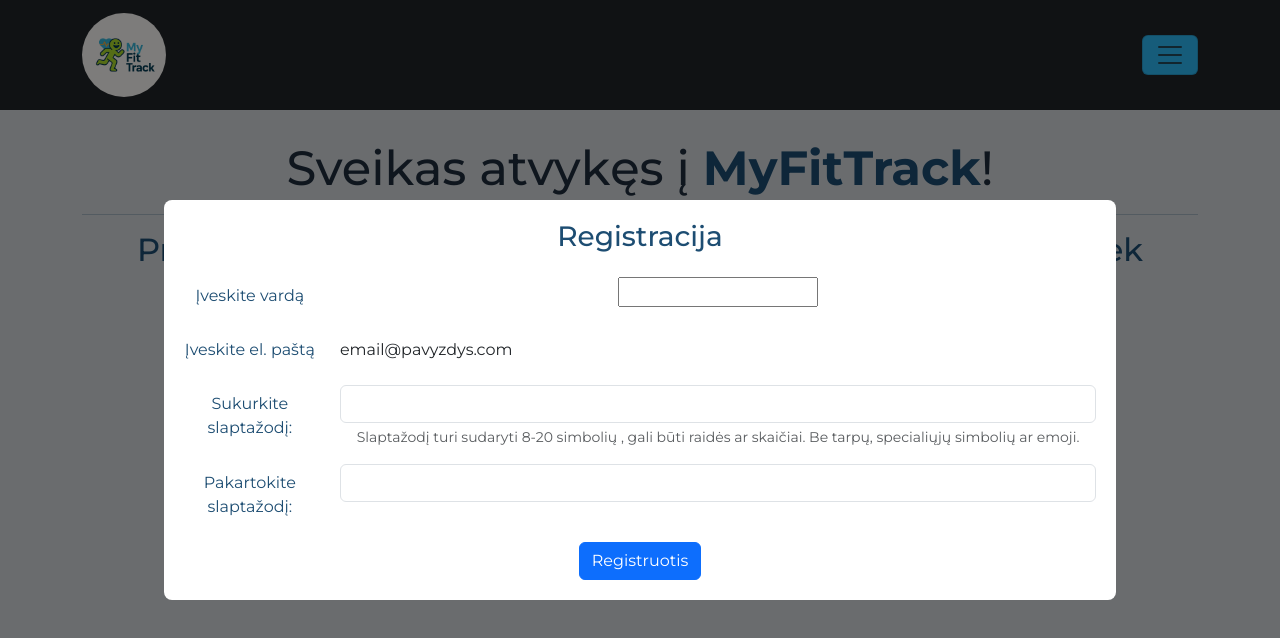
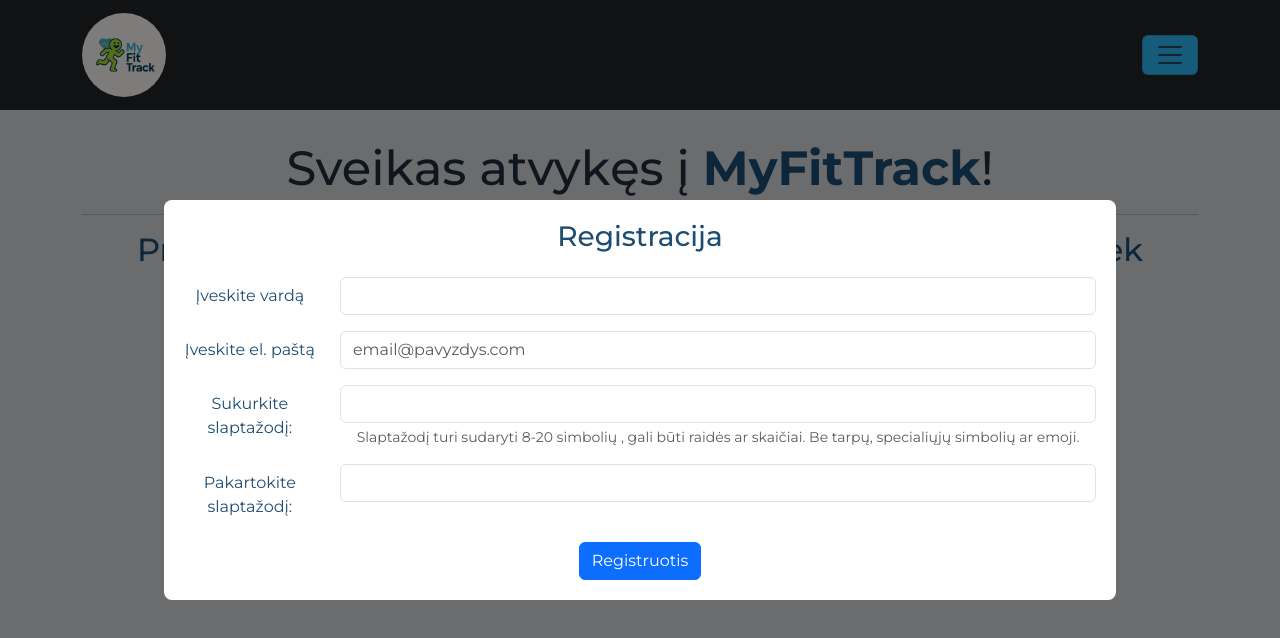
Before and after one commit to zanetarackeviciute/MyFitTrack, a React (Vite) app in the folder frontend/: page / in a window 1280 px wide. Both pictures are taken after a click on the button "Registruotis". Shown: the top 638 px of the page. Built offline with nearby package versions, Linux system fonts and the light colour scheme.

Commit message:
fix registration form

```diff
--- a/frontend/src/pages/HomePage.jsx
+++ b/frontend/src/pages/HomePage.jsx
@@ -4,7 +4,7 @@
 const HomePage = () => {
     const regPasswordRef = useRef()
     const regPasswordRepeatRef = useRef()
-    const regEmailRef = useRef()
+    const [email, setEmail] = useState('')
     const regNameRef = useRef()
 
     const [showRegForm, setShowRegForm] = useState(false)
@@ -15,21 +15,43 @@
         setShowRegForm(true)
     }
 
-    const handleRegisterSubmit = (e) => {
-        e.preventDefault()
-        console.log('email -', regEmailRef.current.value, 'passwrd - ', regPasswordRef.current.value)
+    const handleSignIn = () => {
+        setShowSignIn(true)
         setShowRegForm(false)
     }
 
-    const handleSignIn = () => {
-        setShowSignIn(true)
+    const handleRegisterSubmit = (e) => {
+        e.preventDefault()
+        console.log('email -', email, 'passwrd - ', regPasswordRef.current.value, regPasswordRepeatRef.current.value)
+
+        if (!regNameRef.current.value.trim()) {
+            alert('Įveskite vardą')
+            return
+        }
+        if (regPasswordRef.current.value.length < 8 || regPasswordRef.current.value.length > 20 || regPasswordRepeatRef.current.value.length < 8 || regPasswordRepeatRef.current.value.length > 20) {
+            alert('Slaptažodžio ilgis turi būti nuo 8 iki 20 simbolių.')
+            return;
+        }
+        if (regPasswordRef.current.value !== regPasswordRepeatRef.current.value) {
+            alert('Slaptažodžiai nesutampa!')
+            return;
+        }
+        alert('Sveikiname! Jūsų registracija sėkmninga!')
         setShowRegForm(false)
+
+
+        setEmail('')
+        regNameRef.current.value = ''
+        regPasswordRef.current.value = ''
+        regPasswordRepeatRef.current.value = ''
     }
 
     const handleClose = () => {
         setShowRegForm(false)
         setShowSignIn(false)
     }
+
+
 
     return (
         <div className='home-text'>
@@ -52,13 +74,13 @@
                             <div className="mb-3 row">
                                 <label htmlFor="inputName" className="col-sm-2 col-form-label">Įveskite vardą</label>
                                 <div className="col-sm-10">
-                                    <input type="text" ref={regNameRef} id="inputName"/>
+                                    <input type="text" ref={regNameRef} className="form-control" id="inputName"/>
                                 </div>
                             </div>
                             <div className="mb-3 row">
-                                <label htmlFor="staticEmail" className="col-sm-2 col-form-label">Įveskite el. paštą</label>
+                                <label htmlFor="inputEmail" className="col-sm-2 col-form-label">Įveskite el. paštą</label>
                                 <div className="col-sm-10">
-                                    <input type="text" ref={regEmailRef} readOnly className="form-control-plaintext" id="staticEmail" value="email@pavyzdys.com"/>
+                                    <input type="email" placeholder="email@pavyzdys.com" onChange={(e) => setEmail(e.target.value)} className="form-control" id="inputEmail" value={email}/>
                                 </div>
                             </div>
                             <div className="mb-3 row">
```
